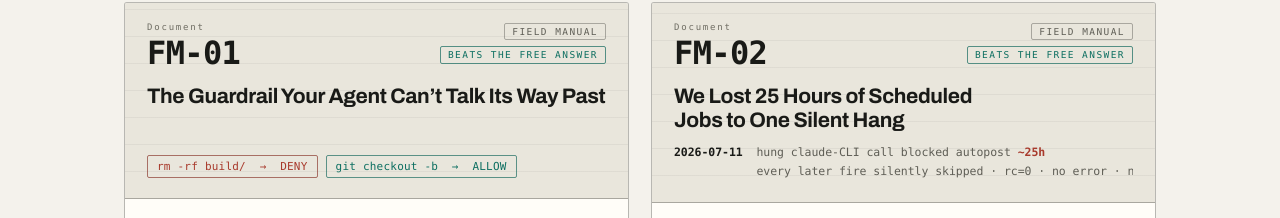
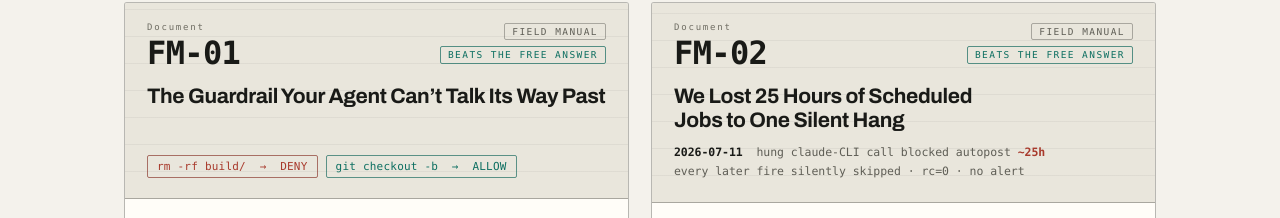
Before and after one commit to laurencewong/field-manuals, a plain HTML site: page index.html in a window 1280 px wide. Shown: the part 1195-1413 px from the top of the page. Drawn offline with Linux system fonts and the light colour scheme.

Commit message:
Tighten FM-02 incident-log line so it doesn't clip mid-word
Co-Authored-By: Claude Opus 4.8 (1M context) <noreply@anthropic.com>

```diff
--- a/index.html
+++ b/index.html
@@ -303,7 +303,7 @@
           </div>
           <h3 class="ctitle">We Lost 25 Hours of Scheduled Jobs to One Silent Hang</h3>
           <div class="log"><code><span class="ts">2026-07-11</span>  hung claude-CLI call blocked autopost <span class="hot">~25h</span>
-            every later fire silently skipped · rc=0 · no error · no alert</code></div>
+every later fire silently skipped · rc=0 · no alert</code></div>
         </div>
         <div class="cbody">
           <dl class="spec">
```
